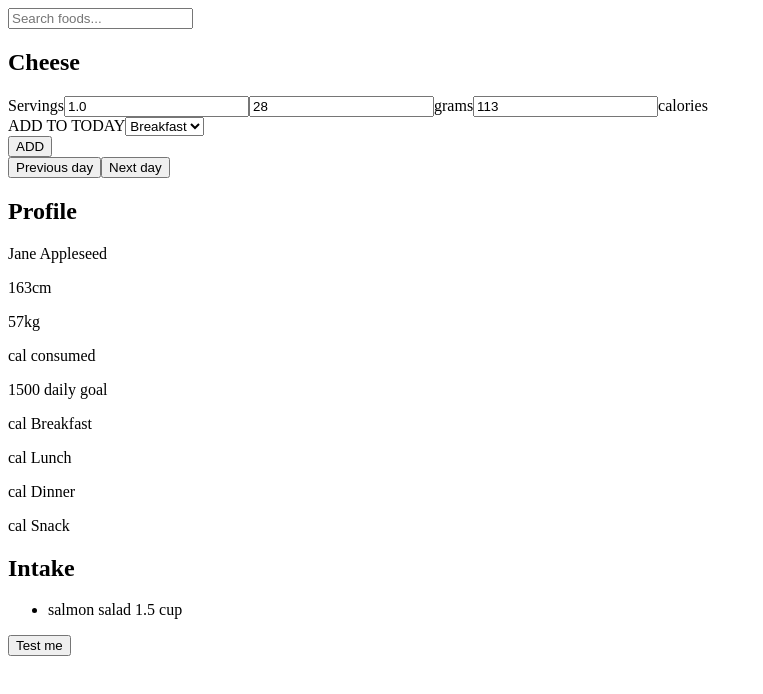
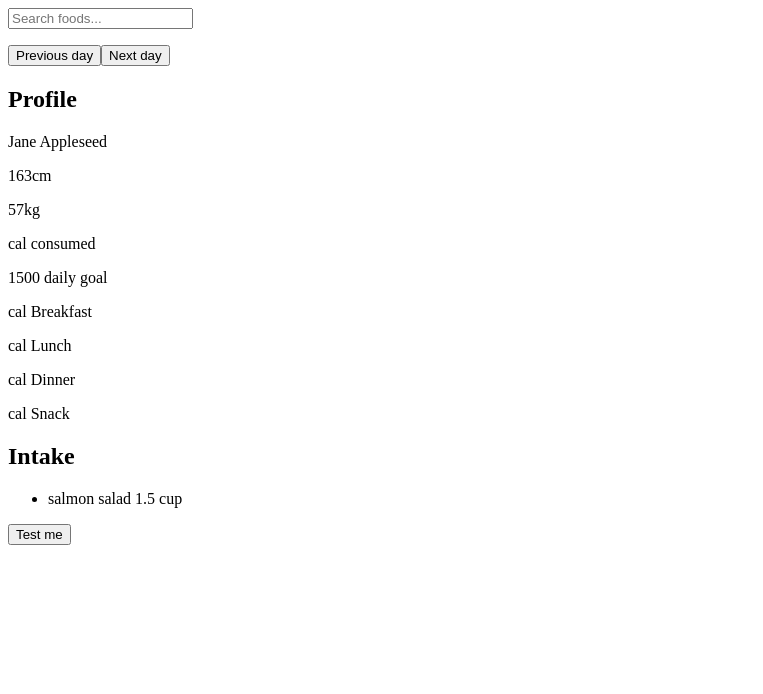
Before and after one commit to livelifedev/food-nutrition, a React (Create React App) app: page / in a window 1280 px wide. Shown: the top 694 px of the page, without its empty margins (0-763 px from the left). Built offline with nearby package versions, Linux system fonts and the light colour scheme.

Commit message:
fixed API call response for requestFoodDetails

```diff
--- a/src/components/App.js
+++ b/src/components/App.js
@@ -5,6 +5,7 @@ import TodaysIntakeContext from "../contexts/TodaysIntakeContext";
 
 const App = () => {
   const todaysIntakeHook = useState([]);
+  console.log("test update", todaysIntakeHook[0]);
   return (
     <>
       <TodaysIntakeContext.Provider value={todaysIntakeHook}>
--- a/src/components/FoodDetails.js
+++ b/src/components/FoodDetails.js
@@ -1,30 +1,54 @@
-import React, { useState } from "react";
+import React, { useState, useContext } from "react";
+import TodaysIntakeContext from "../contexts/TodaysIntakeContext";
 
-const FoodDetails = () => {
-  // servings need to be adjustable
-  // grams and calories get recalculated to servings
-  // load item photo, item.photo render to page
-  const [state, setState] = useState("breakfast");
+// Food nutrients API call data passed in here
+const FoodDetails = ({ foodDetails }) => {
+  console.log("Props foodDetails", foodDetails);
+  // Destructure data from foodDetails
+  const {
+    nix_item_id,
+    food_name,
+    serving_qty,
+    serving_weight_grams,
+    nf_calories,
+    serving_size,
+    thumb
+  } = foodDetails;
+
+  const [state, setState] = useState({
+    nix_item_id,
+    food_name,
+    serving_qty,
+    serving_weight_grams,
+    nf_calories,
+    serving_size,
+    thumb,
+    meal_type: "breakfast"
+  });
+
+  // Todays intake list state which lives in App
+  const [todaysIntake, setTodaysIntake] = useContext(TodaysIntakeContext);
 
   return (
     <>
       <form>
-        <h2>Cheese</h2>
+        <h2>{state.food_name}</h2>
         <label>Servings</label>
-        <input value={"1.0"} readOnly />
+        <input value={state.serving_qty} readOnly />
 
-        <input value={"28"} readOnly />
+        <input value={state.serving_weight_grams} readOnly />
         <label>grams</label>
 
-        <input value={"113"} readOnly />
+        <input value={state.nf_calories} readOnly />
         <label>calories</label>
 
         <div>
           <label htmlFor="meal-type">ADD TO TODAY</label>
           <select
             id="meal-type"
-            value={state}
-            onChange={e => setState(e.target.value)}
+            name="meal-type"
+            value={state.meal_type}
+            onChange={e => setState({ ...state, meal_type: e.target.value })}
           >
             <option value="breakfast">Breakfast</option>
             <option value="lunch">Lunch</option>
@@ -33,7 +57,15 @@ const FoodDetails = () => {
           </select>
         </div>
 
-        <button>ADD</button>
+        <button
+          onClick={e => {
+            e.preventDefault();
+
+            setTodaysIntake([...todaysIntake, state]);
+          }}
+        >
+          ADD
+        </button>
       </form>
     </>
   );
--- a/src/components/FoodDisplay.js
+++ b/src/components/FoodDisplay.js
@@ -1,12 +1,17 @@
-import React from "react";
+import React, { useState } from "react";
 import { requestFoodDetails } from "../utils/api";
 import FoodDetails from "../components/FoodDetails"; //use portal to load as modal
 
-// api call to get food nutrition
 const FoodDisplay = ({ food }) => {
+  const [foodDetails, setFoodDetails] = useState([]);
+  const [showFoodDetails, setShowFoodDetails] = useState(false);
+
+  // API call to get food nutrition
   const openFoodDetails = async food => {
     console.log("click", food);
-    await requestFoodDetails(food);
+    const res = await requestFoodDetails(food);
+    setFoodDetails(res.foods[0]);
+    setShowFoodDetails(true);
   };
 
   return (
@@ -21,7 +26,7 @@ const FoodDisplay = ({ food }) => {
           );
         })}
       </ul>
-      <FoodDetails />
+      {showFoodDetails ? <FoodDetails foodDetails={foodDetails} /> : null}
     </>
   );
 };
--- a/src/components/SearchBar.js
+++ b/src/components/SearchBar.js
@@ -5,8 +5,6 @@ import FoodDisplay from "../components/FoodDisplay";
 const SearchBar = () => {
   const [state, setState] = useState("");
   const [food, setFood] = useState([]);
-  console.log("search state", state, state.length);
-  console.log("food state", food);
 
   const onSearchSubmit = async e => {
     e.preventDefault();
--- a/src/utils/api.js
+++ b/src/utils/api.js
@@ -9,7 +9,7 @@ export const requestFood = async query => {
     }
   });
   const data = await response.json();
-  console.log(data);
+  console.log("API requestFood", data);
   return data;
 };
 
@@ -25,6 +25,6 @@ export const requestFoodDetails = async query => {
     body: JSON.stringify({ query })
   });
   const data = await response.json();
-  console.log(data);
+  console.log("API requestFoodDetails", data);
   return data;
 };
```
